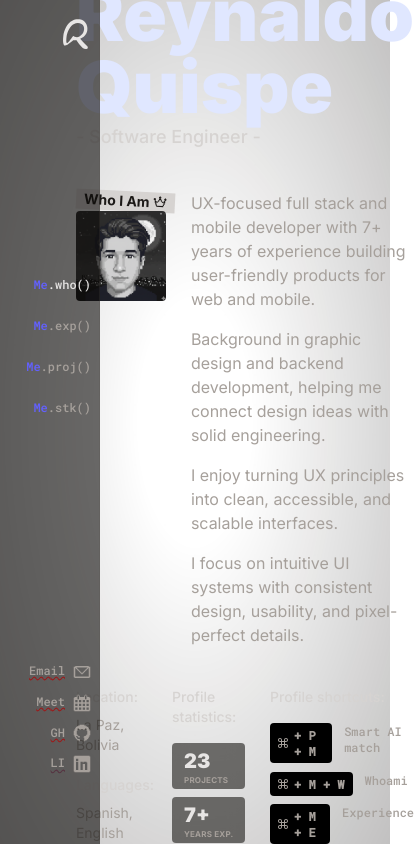
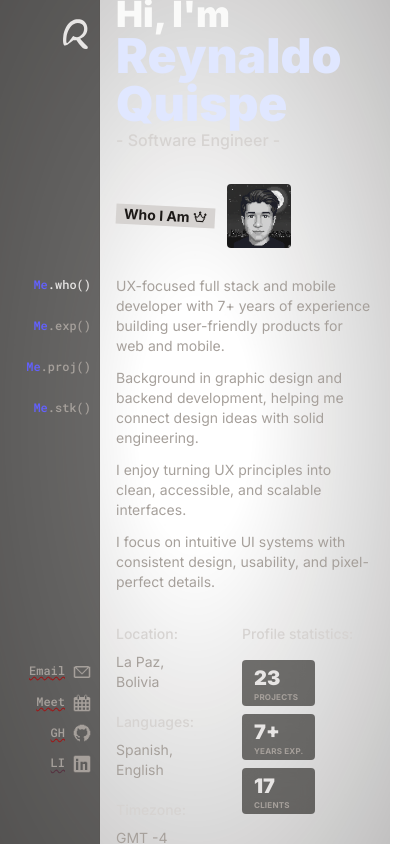
Before and after one commit to reynaldoqs/portfolio, a Next.js app: page / in a window 390 px wide. Shown: the top 846 px of the page, 414 px wide, since content can reach past the window. Built offline with nearby package versions, Linux system fonts and the light colour scheme.

Commit message:
refactor: update ProfileOverview layout and animations for improved responsiveness and visual consistency

```diff
--- a/src/components/organisms/profile-overview.tsx
+++ b/src/components/organisms/profile-overview.tsx
@@ -39,7 +39,7 @@ export function ProfileOverview({ className, ...rest }: ProfileOverviewProps) {
   useGSAP(
     () => {
       if (!containerRef.current) return;
-      gsap.from(".profile-overview-item", {
+      const tween = gsap.from(".profile-overview-item", {
         delay: LOADER_DURATION + 0.2,
         opacity: 0,
         duration: 0.5,
@@ -50,68 +50,77 @@ export function ProfileOverview({ className, ...rest }: ProfileOverviewProps) {
           from: "random",
         },
       });
+      return () => tween.kill();
     },
-    { scope: containerRef },
+    { scope: containerRef, dependencies: [] },
   );
   return (
     <section
       className={cn(
-        "relative w-full h-dvh flex justify-center items-center p-6",
+        "relative w-full h-dvh flex justify-center items-center p-4 sm:p-6 md:p-10",
         className,
       )}
       {...rest}
     >
-      <main ref={containerRef} className="flex flex-col max-w-2xl gap-10">
+      <main
+        ref={containerRef}
+        className="flex flex-col w-full max-w-2xl gap-8 sm:gap-10"
+      >
         <div className="flex gap-4 items-end">
           <div className="flex-1 profile-overview-item">
-            <h2 className="text-6xl font-black text-stone-50 w-fit">Hi, I'm</h2>
-            <h1 className="text-7xl font-black text-indigo-100 w-fit">
+            <h2 className="text-4xl sm:text-6xl font-black text-stone-50 w-fit leading-none">
+              Hi, I'm
+            </h2>
+            <h1 className="text-5xl sm:text-7xl font-black text-indigo-100 w-fit leading-none wrap-break-word">
               {profile.fullName}
             </h1>
-            <h2 className="text-lg font-medium text-stone-300">
+            <h2 className="text-base sm:text-lg font-medium text-stone-300">
               - {profile.title} -
             </h2>
           </div>
         </div>
 
-        <div className="flex items-start gap-4 profile-overview-item">
-          <div className="flex flex-col">
+        <div className="flex flex-col sm:flex-row items-start gap-4 profile-overview-item">
+          <div className="flex flex-row sm:flex-col items-center sm:items-start gap-3 sm:gap-0">
             <TagTitle title="Who I Am" icon="crown" iconSize={14} />
             <Image
               src={avatar}
               alt="Reynaldo Quispe"
               width={90}
               height={90}
-              className="rounded object-cover profile-overview-item"
+              className="rounded object-cover profile-overview-item w-16 h-16 sm:w-[90px] sm:h-[90px]"
             />
           </div>
-          <div className="text-base text-stone-400 -mt-4">
+          <div className="text-sm sm:text-base text-stone-400 sm:-mt-4">
             {profile.summary.map((paragraph, index: number) => (
               <p
                 key={`summary-paragraph-${
                   // biome-ignore lint/suspicious/noArrayIndexKey: comes from static array
                   index
                 }`}
-                className="mt-4"
+                className="mt-3 sm:mt-4"
               >
                 {paragraph}
               </p>
             ))}
           </div>
         </div>
-        <div className="flex  justify-between gap-4">
+        <div className="flex flex-row justify-between gap-12  md:gap-4">
           <ProfileMeta meta={profileMeta} className="profile-overview-item" />
           <ProfileStatistics
-            className="w-fit profile-overview-item"
+            className="w-full sm:w-fit profile-overview-item"
             statistics={profile.statistics}
           />
           <ShortcutList
             shortcuts={shortcuts}
-            className="profile-overview-item"
+            className="profile-overview-item hidden sm:block"
           />
         </div>
       </main>
-      <ScrollableIndicator className="text-stone-500" size={42} />
+      <ScrollableIndicator
+        className="hidden sm:block text-stone-500"
+        size={42}
+      />
     </section>
   );
 }
```
